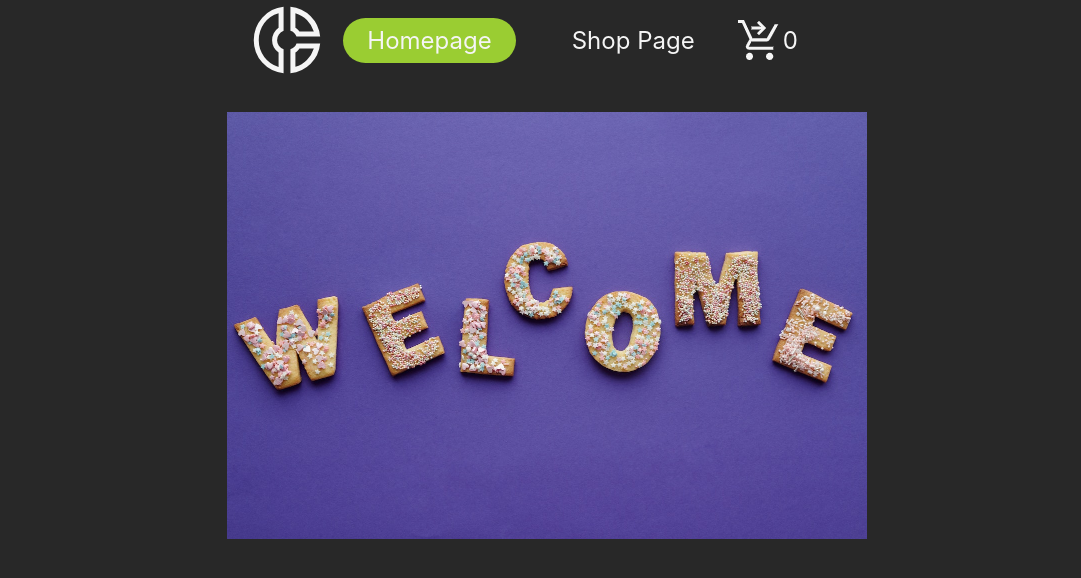
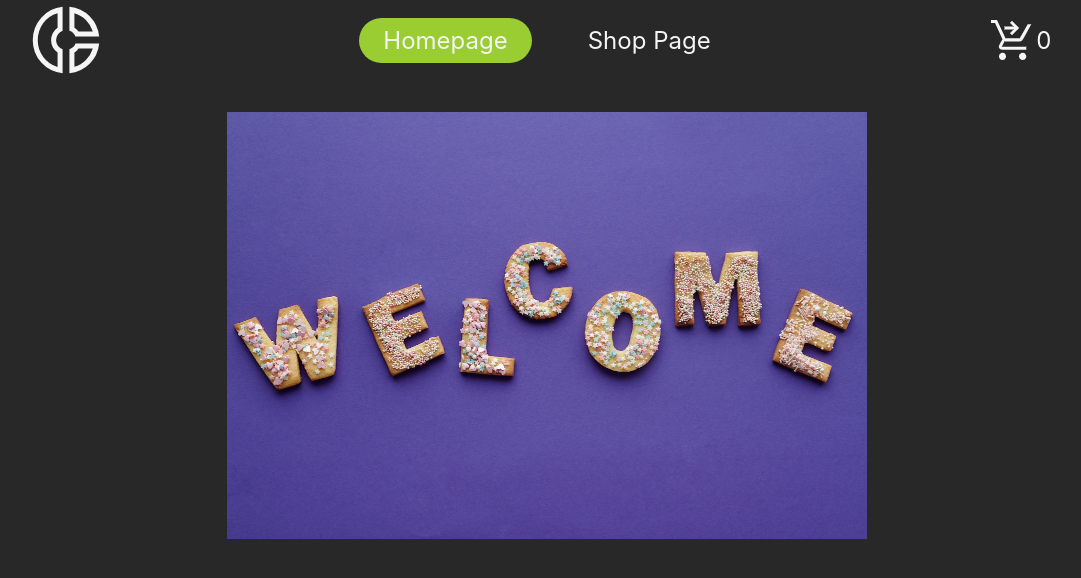
Before and after one commit to man7788/shopping-cart, a React (Create React App) app: page / in a window 1280 px wide. Shown: the top 578 px of the page, without its empty margins (93-1174 px from the left). Built offline with nearby package versions, Linux system fonts and the light colour scheme; the HTML template or start-up script is replaced by a standard one.

Commit message:
Update Nav styles

```diff
--- a/src/styles/Nav.css
+++ b/src/styles/Nav.css
@@ -1,5 +1,6 @@
 .nav-div {
   /* border: 2px solid orange; */
+  width: max(50rem, 100vw);
   font-size: 1.5rem;
   display: flex;
   align-items: center;
@@ -10,15 +11,11 @@
 .logo {
   filter: invert(100%) sepia(23%) saturate(23%) hue-rotate(191deg)
     brightness(111%) contrast(92%);
-  /* margin-right: auto;
-  margin-left: 1rem; */
   width: 5rem;
 }
 
 .pages {
   display: flex;
-  /* margin-left: auto;
-  margin-right: 12rem; */
 }
 
 .page {
@@ -28,7 +25,6 @@
 .cart-div {
   /* border: 2px solid yellow; */
   width: 5rem;
-  margin-right: 2rem;
   display: flex;
   align-items: center;
 }
```
